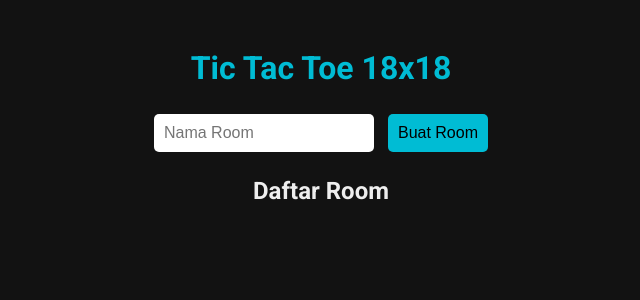
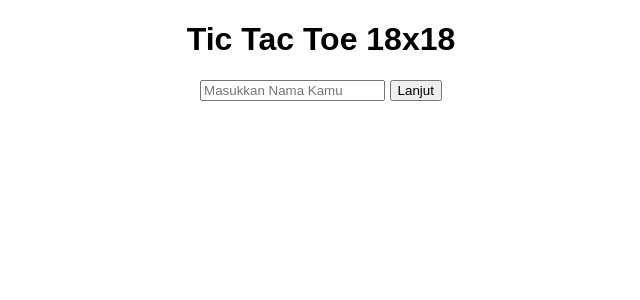
Before and after one commit to Mafatikhul281/Tictactoe18, a Flask app: page / in a window 1280 px wide. Shown: the top 300 px of the page, without its empty margins (319-959 px from the left). Run offline with Flask 3, Linux system fonts and the light colour scheme; some libraries are stand-ins or nearby versions.

Commit message:
Update index.html

```diff
--- a/templates/index.html
+++ b/templates/index.html
@@ -4,90 +4,33 @@
   <meta charset="UTF-8">
   <title>Tic Tac Toe 18x18</title>
   <script src="https://cdn.socket.io/4.6.1/socket.io.min.js"></script>
-  <link href="https://fonts.googleapis.com/css2?family=Roboto:wght@400;700&display=swap" rel="stylesheet">
-  <style>
-    body {
-      background-color: #121212;
-      color: #eee;
-      font-family: 'Roboto', sans-serif;
-      text-align: center;
-      padding: 20px;
-    }
-
-    h1 {
-      color: #00bcd4;
-    }
-
-    input, button {
-      padding: 10px;
-      margin: 5px;
-      border: none;
-      border-radius: 5px;
-      font-size: 16px;
-    }
-
-    input {
-      width: 200px;
-    }
-
-    button {
-      background-color: #00bcd4;
-      color: #000;
-      cursor: pointer;
-      transition: background 0.3s ease;
-    }
-
-    button:hover {
-      background-color: #0097a7;
-    }
-
-    #roomList button {
-      margin: 2px;
-      background-color: #1e88e5;
-      color: white;
-    }
-
-    #gameBoard table {
-      margin: 20px auto;
-      border-collapse: collapse;
-    }
-
-    #gameBoard td {
-      width: 30px;
-      height: 30px;
-      border: 1px solid #555;
-      text-align: center;
-      font-size: 18px;
-      cursor: pointer;
-      background-color: white;
-      color: black;
-    }
-
-    #gameBoard td:hover {
-      background-color: #ddd;
-    }
-
-    #gameBoard p {
-      font-size: 18px;
-      margin-bottom: 10px;
-      color: #ccc;
-    }
-  </style>
+  <link rel="stylesheet" href="/static/style.css">
 </head>
 <body>
   <h1>Tic Tac Toe 18x18</h1>
 
-  <div id="menu">
+  <div id="profileSection">
+    <input type="text" id="playerName" placeholder="Masukkan Nama Kamu">
+    <button onclick="saveName()">Lanjut</button>
+  </div>
+
+  <div id="roomSection" style="display:none;">
     <input type="text" id="roomInput" placeholder="Nama Room">
     <button onclick="createRoom()">Buat Room</button>
-    <h2>Daftar Room</h2>
-    <div id="roomList"></div>
+    <div id="joinableRooms"></div>
   </div>
 
-  <div id="gameBoard"></div>
-  <button id="surrenderBtn" onclick="surrender()" style="display:none;">Menyerah</button>
+  <div id="lobbySection" style="display:none;">
+    <h2>Lobby: <span id="lobbyRoomName"></span></h2>
+    <p>Pemain:</p>
+    <ul id="playerList"></ul>
+    <button id="startButton" onclick="startGame()">Mulai</button>
+  </div>
 
+  <div id="gameSection" style="display:none;">
+    <canvas id="gameCanvas" width="720" height="720"></canvas>
+  </div>
 
-  <script src="{{ url_for('static', filename='script.js') }}"></script>
+  <script src="/static/script.js"></script>
 </body>
 </html>
```
